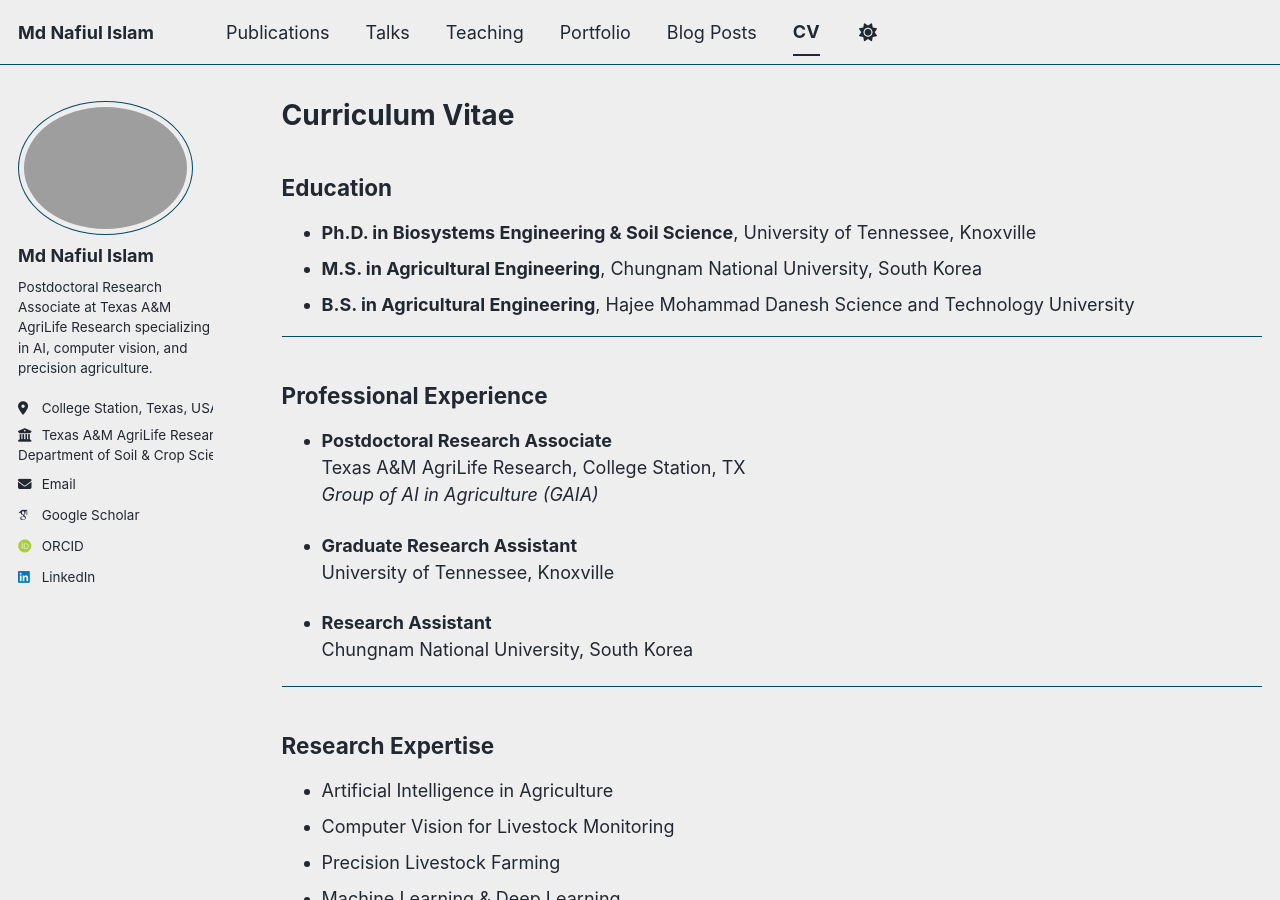
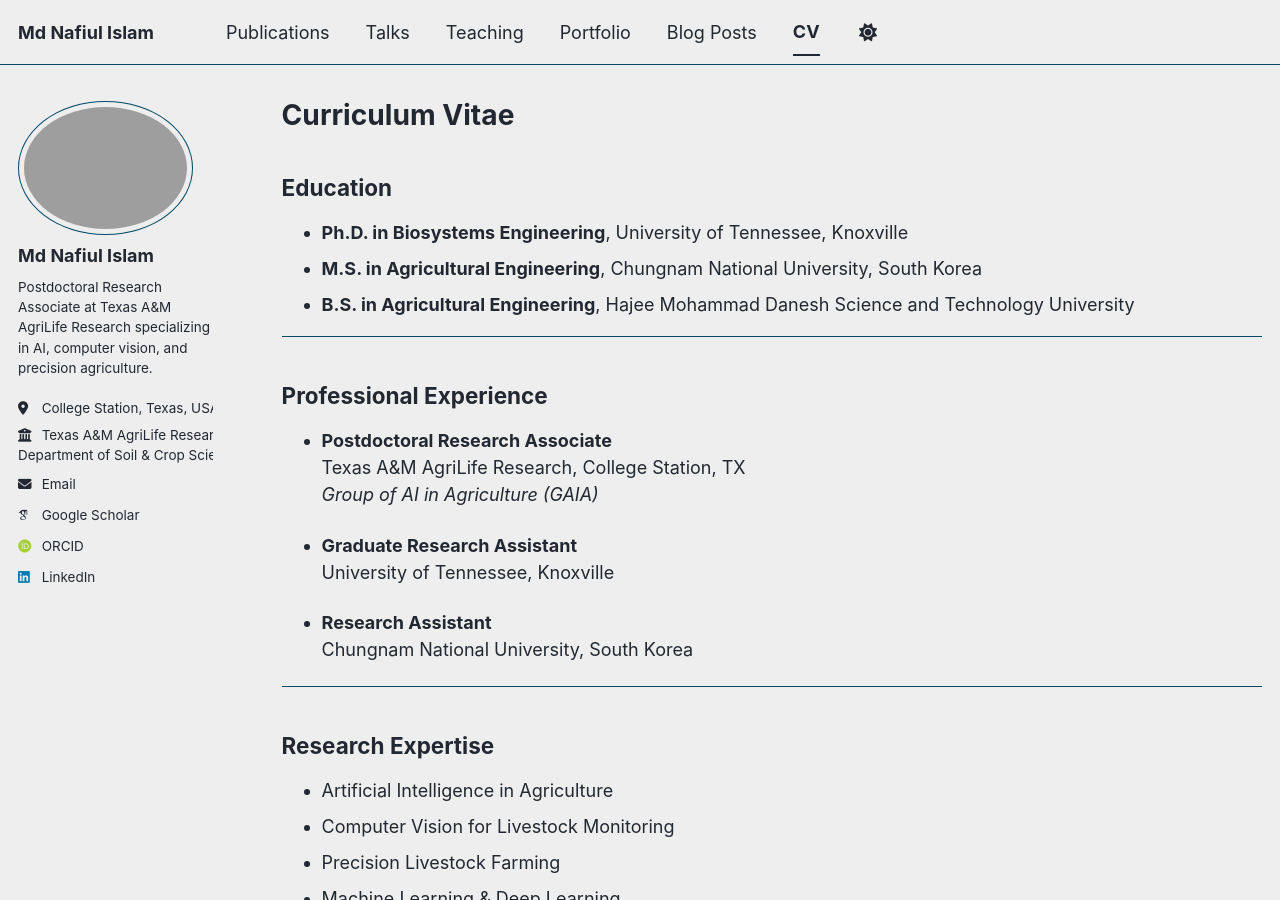
Before and after one commit to NafiulIslamBD/nafiul_islam_precision_agriculture_HSTU_CNU_UTK.github.io, a Jekyll site: the page built from _pages/cv.md, in a window 1280 px wide and 900 px high. Built offline with Jekyll 4.4.1, drawn with Linux system fonts in a browser that asks for light colours; some web fonts are replaced; a script bundle is joined from its source files by our own code; library files that are not in the unit come from our copies.

Commit message:
Update cv.md

```diff
--- a/_pages/cv.md
+++ b/_pages/cv.md
@@ -10,7 +10,7 @@ redirect_from:
 {% include base_path %}
 
 ## Education
-- **Ph.D. in Biosystems Engineering & Soil Science**, University of Tennessee, Knoxville
+- **Ph.D. in Biosystems Engineering**, University of Tennessee, Knoxville
 - **M.S. in Agricultural Engineering**, Chungnam National University, South Korea
 - **B.S. in Agricultural Engineering**, Hajee Mohammad Danesh Science and Technology University
 
```
